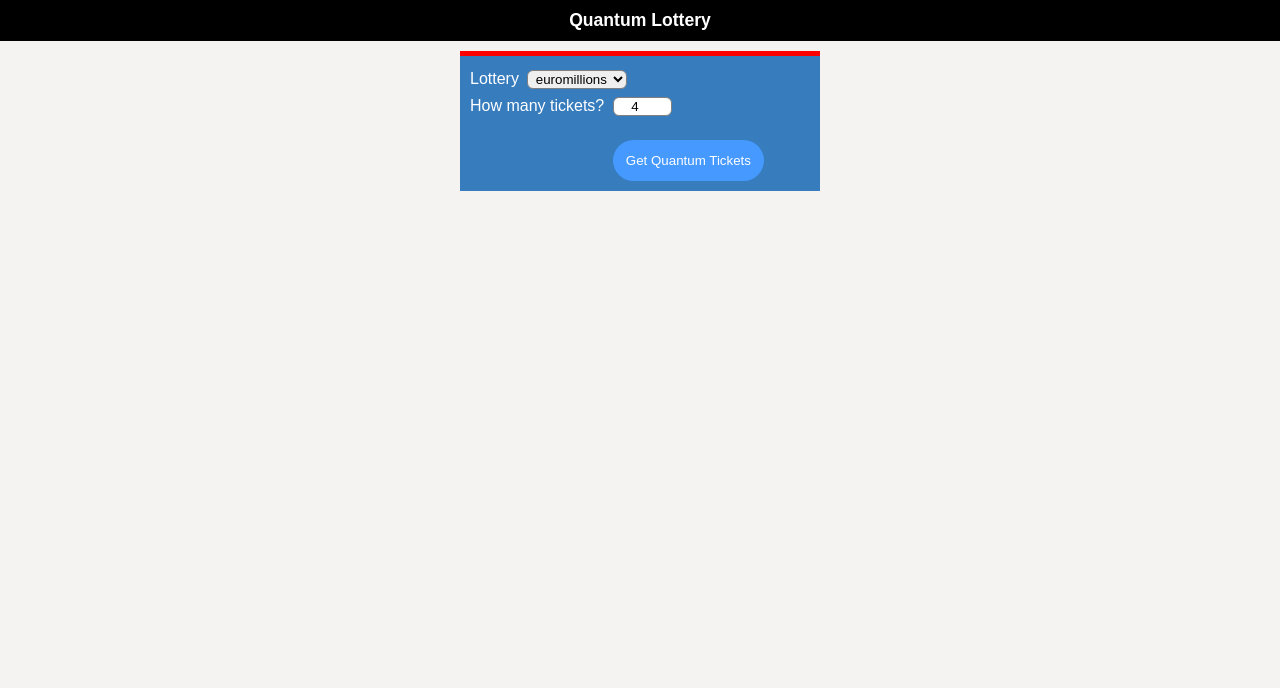
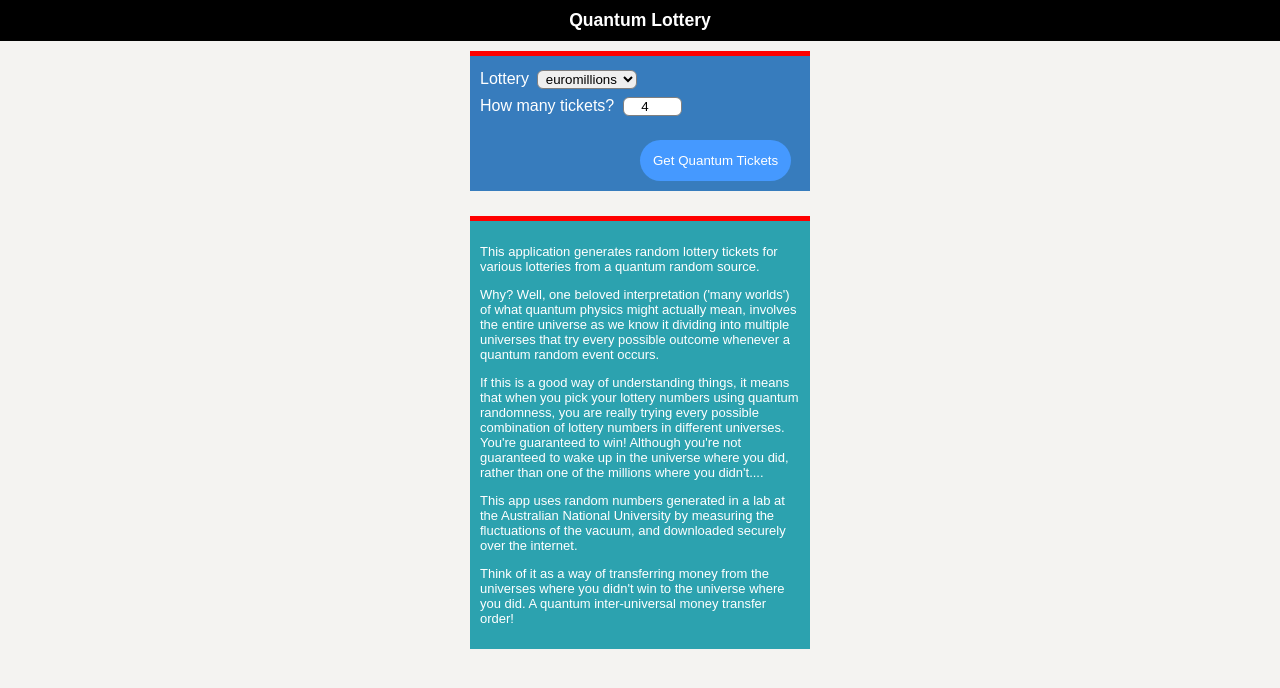
Before and after one commit to kybernetikos/sketches, a plain HTML site: page lottery/index.html in a window 1280 px wide. Drawn offline with Linux system fonts and the light colour scheme.

Commit message:
Background text, and tweak styles

```diff
--- a/lottery/App.js
+++ b/lottery/App.js
@@ -6,7 +6,7 @@ import NumberOfTickets from "./NumberOfTickets.js"
 import Shortcuts from "./Shortcuts.js"
 import Ticket from "./Ticket.js"
 
-const {div, button, table} = elements
+const {p, div, button, table} = elements
 
 const App = create(() => {
     let [number, setNumber] = useState(4)
@@ -47,7 +47,22 @@ const App = create(() => {
         loading ? div({className: 'loader'}) : table(
             {className: 'Tickets'},
             tickets.map((ticket) => Ticket({ticket, balls}))
-        )
+        ),
+        tickets.length === 0 ? div(
+            {className: 'why'},
+            p("This application generates random lottery tickets for various lotteries from a quantum random source."),
+            p("Why?  Well, one beloved interpretation ('many worlds') of what quantum physics might actually mean," +
+                " involves the entire universe as we know it dividing into multiple universes that try every possible" +
+                " outcome whenever a quantum random event occurs."),
+            p("If this is a good way of understanding things, it means that when you pick your lottery numbers using" +
+                " quantum randomness, you are really trying every possible combination of lottery numbers in different" +
+                " universes.  You're guaranteed to win!  Although you're not guaranteed to wake up in the universe where" +
+                " you did, rather than one of the millions where you didn't...."),
+            p("This app uses random numbers generated in a lab at the Australian National University by measuring the" +
+                " fluctuations of the vacuum, and downloaded securely over the internet."),
+            p("Think of it as a way of transferring money from the universes where you didn't win to the universe where" +
+                " you did. A quantum inter-universal money transfer order!")
+        ) : ""
     )
 })
 
--- a/lottery/style.css
+++ b/lottery/style.css
@@ -56,7 +56,7 @@ button {
     background-color: #4599ff;
     color: white;
     margin-top: 20px;
-    margin-left: 42%;
+    margin-left: 50%;
 }
 
 button:hover {
@@ -87,7 +87,7 @@ h1 {
 
 #root {
     padding: 10px;
-    width: 360px;
+    width: 340px;
     margin: auto;
 }
 
@@ -97,3 +97,21 @@ h1 {
     background-color: #377cbd;
     color: white;
 }
+
+.Lottery {
+    font-size: small;
+}
+
+.Lottery input {
+    font-size: small;
+    width: 2.9em;
+}
+
+.why {
+    border-top: 5px solid red;
+    margin-top: 25px;
+    padding: 10px;
+    background-color: #2ca2af;
+    color: white;
+    font-size: small;
+}
```
